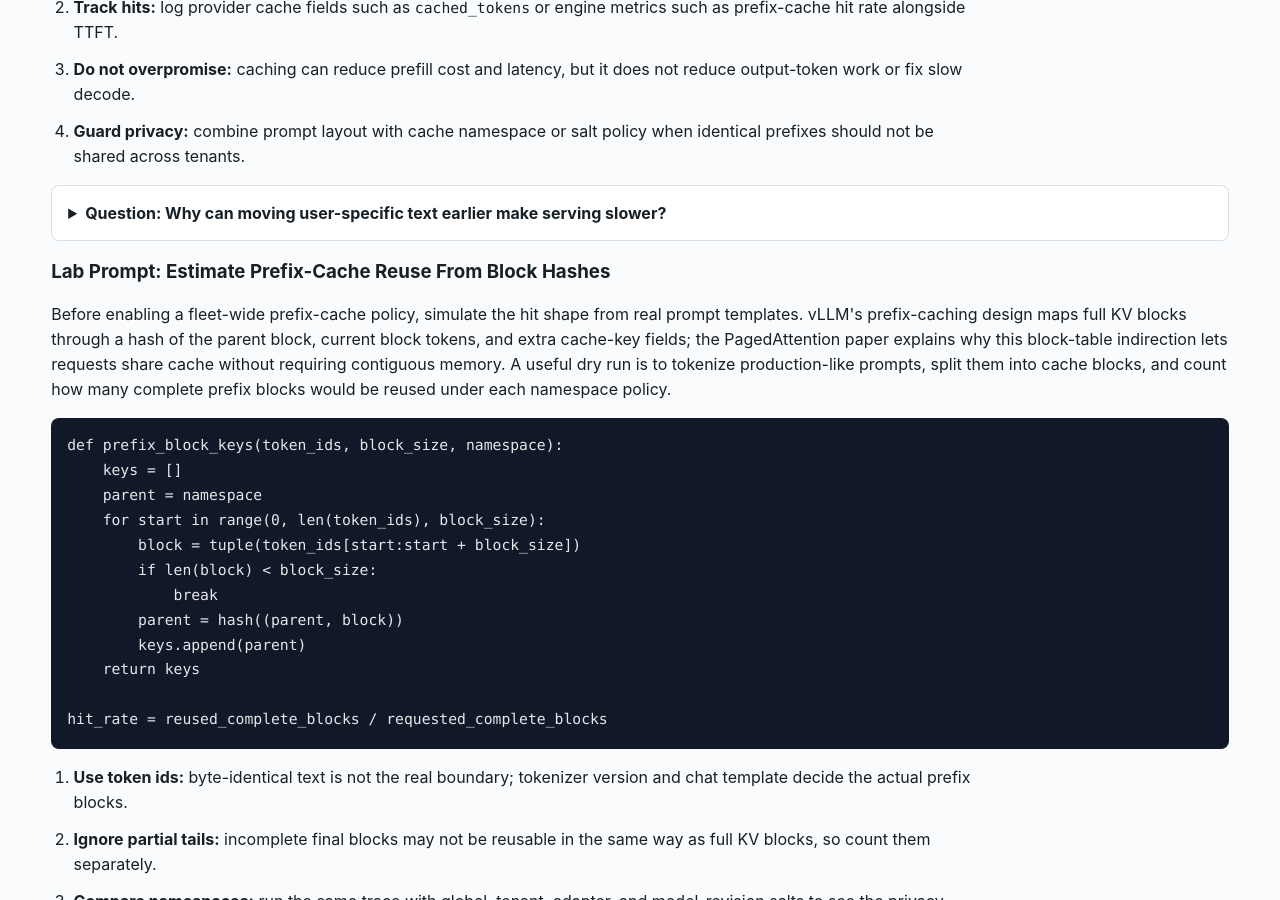
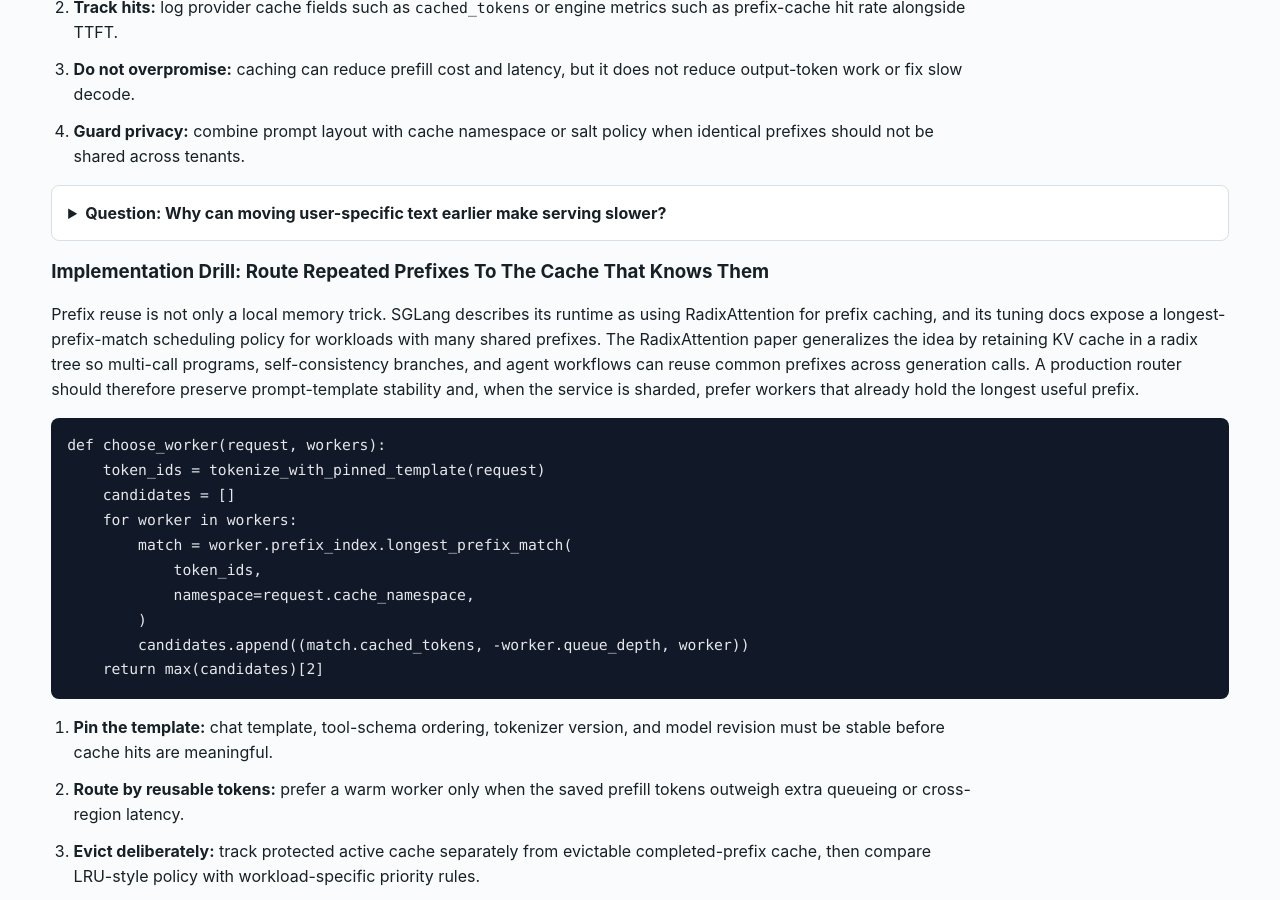
Before and after one commit to kennethli319/kennethli319.github.io, a Jekyll site: the page llm-ml-course/lessons/production-serving.html, which Jekyll copies as it is, in a window 1280 px wide and 900 px high, scrolled down 7300 px. Built offline with Jekyll 4.4.1, drawn with Linux system fonts in a browser that asks for light colours; some of the changed text lies outside the part shown.

Commit message:
Sync LLM course prefix routing drill

```diff
--- a/llm-ml-course/lessons/production-serving.html
+++ b/llm-ml-course/lessons/production-serving.html
@@ -306,6 +306,38 @@ active_token_budget = estimate_decode_capacity(
       <details class="qa">
         <summary>Question: Why can moving user-specific text earlier make serving slower?</summary>
         <p>It breaks the exact shared prefix, so later requests may miss the prompt or KV prefix cache even when most of the prompt template is the same.</p>
+      </details>
+      <h3>Implementation Drill: Route Repeated Prefixes To The Cache That Knows Them</h3>
+      <p>
+        Prefix reuse is not only a local memory trick. SGLang describes its
+        runtime as using RadixAttention for prefix caching, and its tuning docs
+        expose a longest-prefix-match scheduling policy for workloads with many
+        shared prefixes. The RadixAttention paper generalizes the idea by
+        retaining KV cache in a radix tree so multi-call programs,
+        self-consistency branches, and agent workflows can reuse common
+        prefixes across generation calls. A production router should therefore
+        preserve prompt-template stability and, when the service is sharded,
+        prefer workers that already hold the longest useful prefix.
+      </p>
+      <pre><code>def choose_worker(request, workers):
+    token_ids = tokenize_with_pinned_template(request)
+    candidates = []
+    for worker in workers:
+        match = worker.prefix_index.longest_prefix_match(
+            token_ids,
+            namespace=request.cache_namespace,
+        )
+        candidates.append((match.cached_tokens, -worker.queue_depth, worker))
+    return max(candidates)[2]</code></pre>
+      <ol class="steps">
+        <li><strong>Pin the template:</strong> chat template, tool-schema ordering, tokenizer version, and model revision must be stable before cache hits are meaningful.</li>
+        <li><strong>Route by reusable tokens:</strong> prefer a warm worker only when the saved prefill tokens outweigh extra queueing or cross-region latency.</li>
+        <li><strong>Evict deliberately:</strong> track protected active cache separately from evictable completed-prefix cache, then compare LRU-style policy with workload-specific priority rules.</li>
+        <li><strong>Validate exactness:</strong> prefix reuse should skip redundant prefill compute without changing logits, so cache keys must include every factor that changes model states.</li>
+      </ol>
+      <details class="qa">
+        <summary>Question: When can cache-aware routing make latency worse?</summary>
+        <p>If the warm worker is already queued, overloaded, or far away, saved prefill may be smaller than the added wait. Cache-aware routing should compare reusable prefix tokens against queue and network cost.</p>
       </details>
       <h3>Lab Prompt: Estimate Prefix-Cache Reuse From Block Hashes</h3>
       <p>
@@ -716,6 +748,10 @@ e2e = events["completed_at"] - events["received_at"]</code></pre>
         <a href="https://docs.vllm.ai/en/v0.4.2/models/performance.html">vLLM performance and chunked prefill tuning</a>,
         <a href="https://docs.vllm.ai/en/stable/design/prefix_caching/">vLLM prefix caching design</a>,
         <a href="https://docs.vllm.ai/en/latest/features/automatic_prefix_caching.html">vLLM automatic prefix caching</a>,
+        <a href="https://docs.sglang.io/">SGLang documentation</a>,
+        <a href="https://docs.sglang.io/docs/advanced_features/hyperparameter_tuning">SGLang hyperparameter tuning</a>,
+        <a href="https://www.lmsys.org/blog/2024-01-17-sglang/">LMSYS SGLang and RadixAttention blog</a>,
+        <a href="https://arxiv.org/abs/2312.07104">SGLang / RadixAttention paper</a>,
         <a href="https://developers.openai.com/api/docs/guides/prompt-caching">OpenAI prompt caching</a>,
         <a href="https://docs.vllm.ai/en/stable/design/metrics/">vLLM metrics</a>,
         <a href="https://docs.vllm.ai/en/v0.20.0/usage/metrics/">vLLM production metrics</a>,
```
Also changed, not shown: llm-ml-course/README.md (+4 -0 lines).
